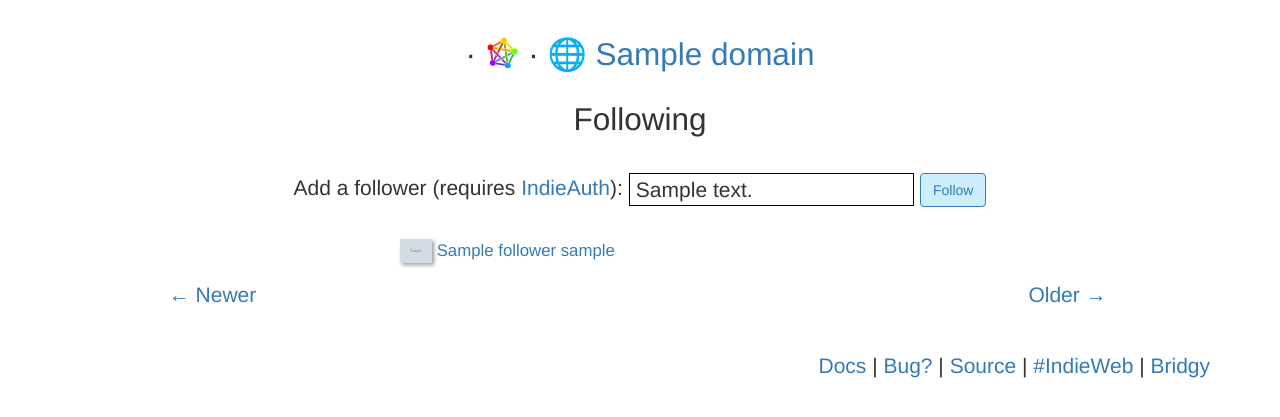
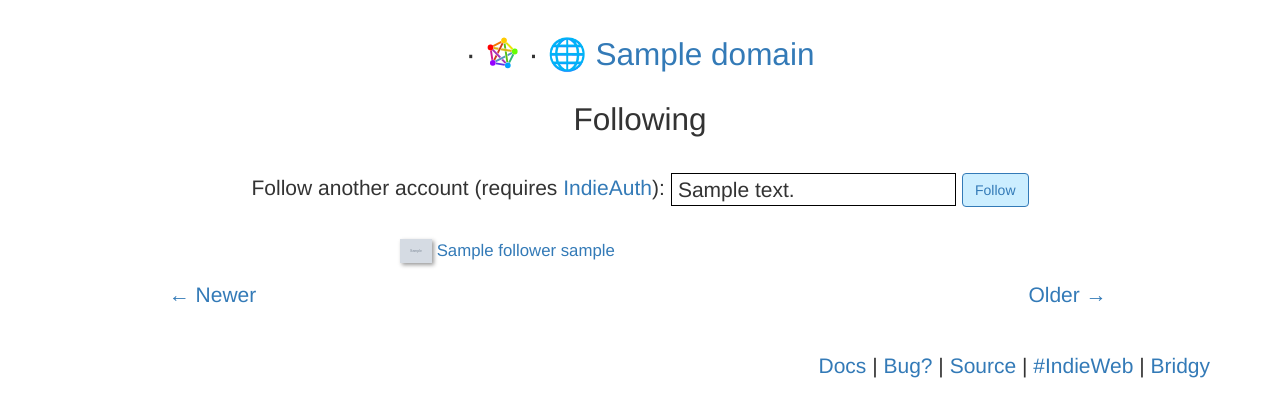
Before and after one commit to snarfed/bridgy-fed, a Python web app: template templates/following.html in a window 1280 px wide. Shown: the part 216-633 px from the top of the page. Run offline with Jinja, Linux system fonts and the light colour scheme; the template is opened without the code that fills it: most values are stand-ins (such as "Sample title", 1, 10 or a date in 2020); grey boxes marked "Sample" are stand-in pictures; some libraries are stand-ins or nearby versions.

Commit message:
user page: minor tweaks to follow UI language

```diff
--- a/templates/following.html
+++ b/templates/following.html
@@ -11,7 +11,7 @@
 <div class="row">
 <form method="post" action="/follow/start">
 <p>
- <label for="follower-address">Add a follower (requires <a href="https://indieauth.net/">IndieAuth</a>):</label>
+ <label for="follower-address">Follow another account (requires <a href="https://indieauth.net/">IndieAuth</a>):</label>
  <input id="follower-address" name="address" type="text" required
         placeholder="@user@domain.social" alt="fediverse address"
         value="{{ address or '' }}"></input>
--- a/templates/user.html
+++ b/templates/user.html
@@ -51,7 +51,7 @@
 <div class="row">
 <form method="post" action="/remote-follow">
 <p>
- <label for="follow-address">Enter your fediverse address to follow:</label>
+ <label for="follow-address">Follow @{{ domain }} with your fediverse address:</label>
  <input id="follow-address" name="address" type="text" required
         placeholder="@user@domain.social" alt="fediverse address"
         value="{{ follow_url or '' }}"></input>
```
